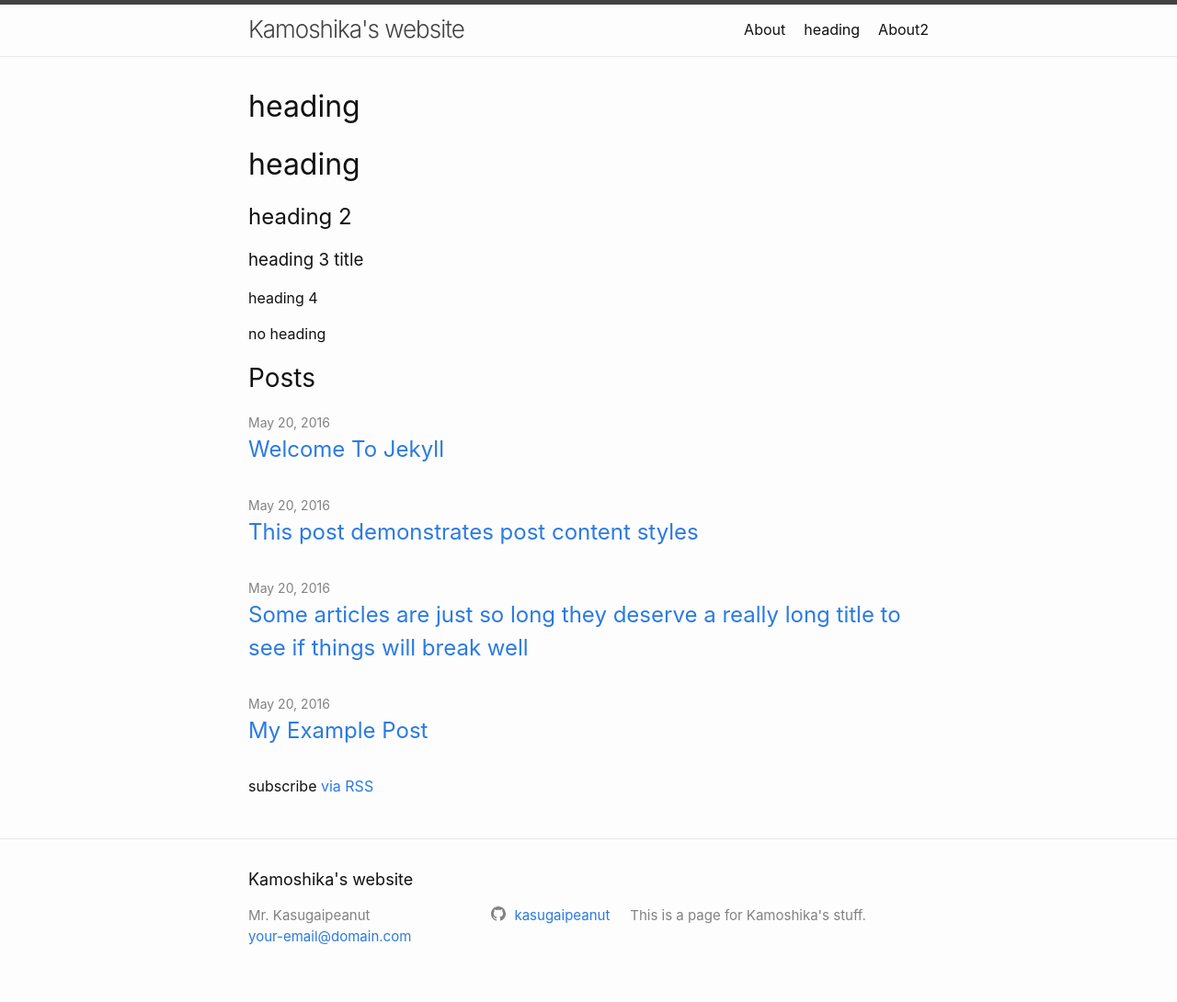
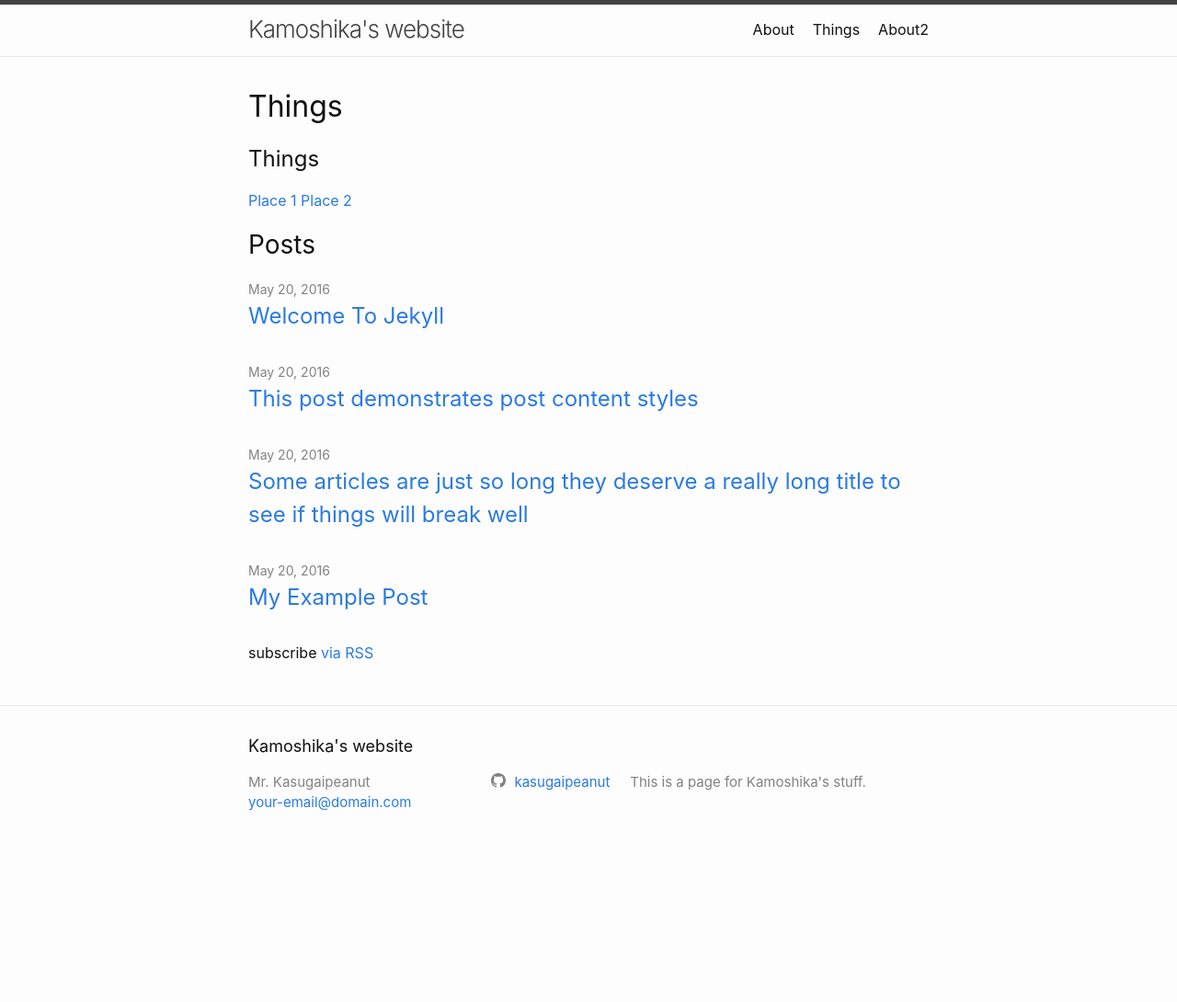
Before and after one commit to kasugaipeanut/basicwebsite, a Jekyll site: the page built from index.md, in a window 1280 px wide. Shown: the whole page at 92% size. Built offline with Jekyll 4.4.1, drawn with Linux system fonts in a browser that asks for light colours; our own code applies the rules of GitHub Pages for plain Markdown files; after the commit the page ends 945 px from its top, so only the background shows below that.

Commit message:
Update index.md

```diff
--- a/index.md
+++ b/index.md
@@ -7,9 +7,7 @@
 #
 layout: home
 ---
+## Things
 
-# heading
-## heading 2
-### heading 3 title
-#### heading 4
-no heading
+[Place 1](https://kasugaipeanut.github.io/photos/)
+[Place 2](https://kasugaipeanut.github.io/photos/)
```
